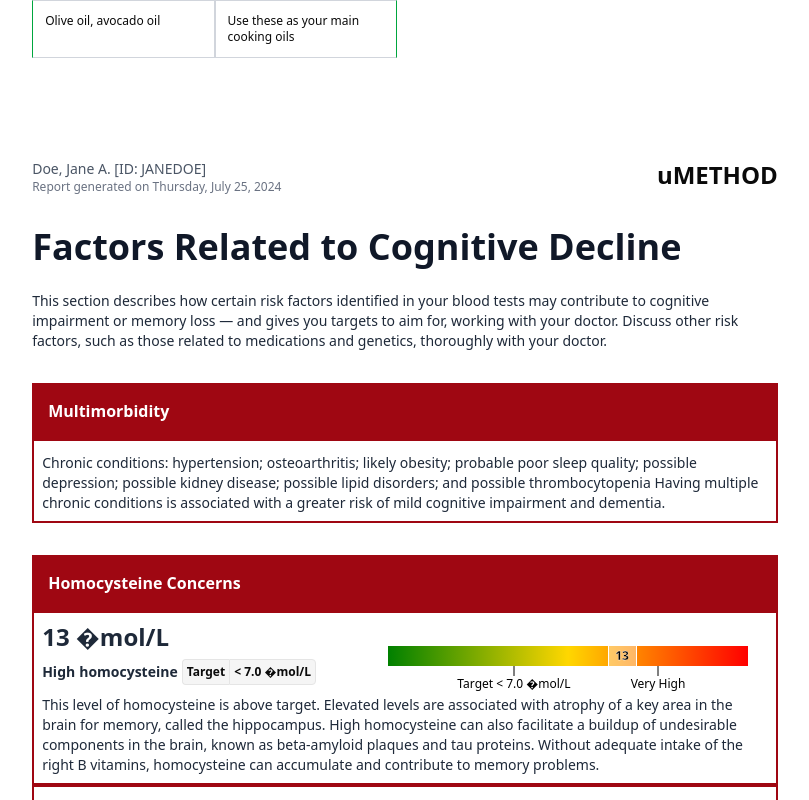
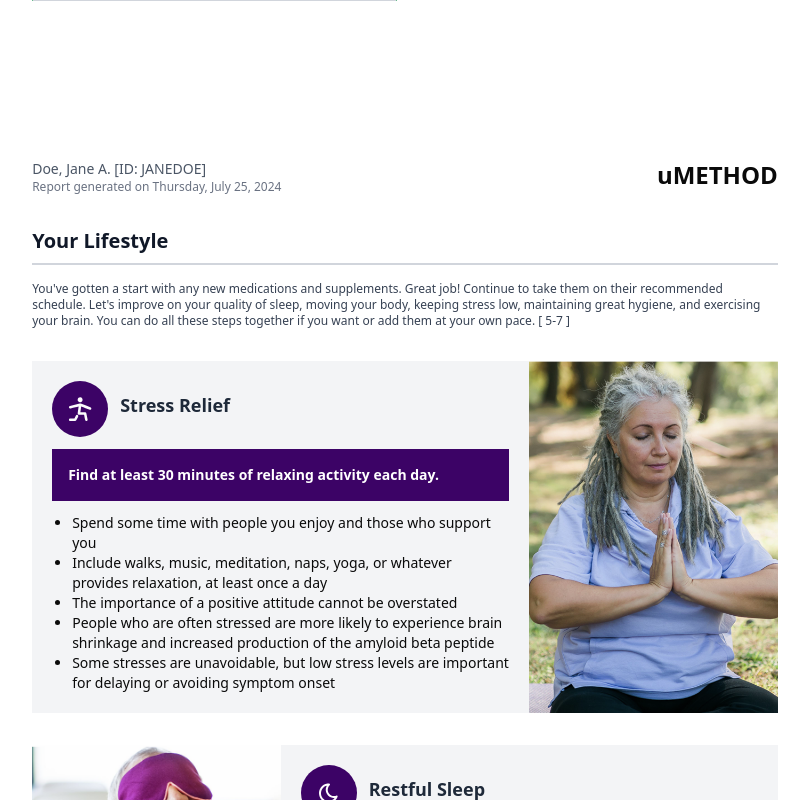
Before and after one commit to emumba-test-organization/report-viewer, a React (Vite) app: page / in a window 1280 px wide. Shown: the part 6600-7400 px from the top of the page, without its empty margins (235-1044 px from the left). Built offline with nearby package versions, Linux system fonts and the light colour scheme.

Commit message:
added lifestyle block components

```diff
--- a/public/report.json
+++ b/public/report.json
@@ -394,10 +394,6 @@
           {
             "foodGroup": "Poultry (like chicken or turkey)",
             "frequency": "2 times a week"
-          },
-          {
-            "foodGroup": "Olive oil, avocado oil",
-            "frequency": "Use these as your main cooking oils"
           }
         ]
       },
--- a/src/App.tsx
+++ b/src/App.tsx
@@ -1,7 +1,7 @@
 import "./App.css";
 import Preface, { type PrefaceData } from "./components/pages/Preface/Preface";
 import { type CurrentMedicationData } from "./components/pages/CurrentMedication";
-// import Lifestyle, { type LifestyleData } from "./components/pages/Lifestyle";
+import Lifestyle, { type LifestyleData } from "./components/pages/Lifestyle";
 import {
   type NutritionRecommendationsData,
   type NutritionConsumptionData,
@@ -11,7 +11,6 @@ import { useEffect, useState } from "react";
 import "./App.css";
 import { ActionPlan, type MedicationType } from "./components/pages/ActionPlan";
 import { type HealthReportData } from "./components/pages/HealthReport";
-import type { LifestyleData } from "./components/pages/Lifestyle";
 import HealthReport from "./components/pages/HealthReport/HealthReport";
 import NutritionAndDiet from "./components/pages/Nutrition/NutritionAndDiet";
 import { SupplementPlan } from "./components/pages/Supplements";
@@ -56,7 +55,7 @@ function App() {
       <ActionPlan data={report?.actionPlan} />
       <SupplementPlan data={report?.actionPlan?.supplements} />
       <NutritionAndDiet data={report?.nutrition} />
-      {/* <Lifestyle data={report?.lifestyle} /> */}
+      <Lifestyle data={report?.lifestyle} />
       <CognitionPage data={report?.cognitiveFunction} />
       <KnownMedicalConditions data={report} />
     </div>
--- a/src/components/pages/Lifestyle/Lifestyle.tsx
+++ b/src/components/pages/Lifestyle/Lifestyle.tsx
@@ -1,91 +1,53 @@
-export type LifestyleData = {
-  title: string;
-  intro: string;
-  recommendations: {
-    area: {
-      title: string;
-      image: string;
+/* eslint-disable @typescript-eslint/no-explicit-any */
+
+import {
+  PaginationWrapper,
+  type BlockConfig,
+  type BlockRenderer,
+} from "@/components/shared/PaginationWrapper";
+import {
+  LifeStyleIntro,
+  LifestyleRecommendationBlock,
+} from "./LifestyleBlocks";
+
+const Lifestyle = ({ data }: { data: any }) => {
+  const createLifecycleBlocks = (data: any): BlockConfig[] => [
+    { id: "lifestyleOverview", type: "lifestyleOverview", data: data },
+    ...(data.recommendations || []).map((section: any, index: number) => ({
+      id: `lifestyle-section-${index}`,
+      type: "lifestyle-section",
+      data: section,
+    })),
+  ];
+
+  const renderLifecycleBlock: BlockRenderer = (block, key, index) => {
+    const commonProps = {
+      key,
+      blockId: block.id,
     };
-    task: string;
-    instructions: string[];
-  }[];
-};
 
-type Props = {
-  data: LifestyleData;
-};
+    switch (block.type) {
+      case "lifestyleOverview":
+        return <LifeStyleIntro {...commonProps} data={block.data} />;
+      case "lifestyle-section":
+        return (
+          <LifestyleRecommendationBlock
+            {...commonProps}
+            index={index}
+            data={block.data}
+          />
+        );
+      default:
+        return null;
+    }
+  };
 
-const Lifestyle = ({ data: { title, intro, recommendations } }: Props) => {
   return (
-    <div className="w-[210mm] mx-auto p-6 bg-white">
-      <div className="mb-8">
-        <h3 className="text-xl font-bold text-gray-900 mb-4 border-b-2 border-gray-300 pb-2">
-          {title || "Lifestyle"}
-        </h3>
-
-        {/* Introduction */}
-        <p className="text-xs text-gray-700 mb-2">{intro || ""}</p>
-
-        {/* Recommendations */}
-        <div className="grid grid-cols-1 gap-2">
-          {recommendations.map((rec, index) => {
-            const { area, task, instructions } = rec;
-            const splitIconPath = area?.image.split("/");
-            const iconName =
-              splitIconPath[splitIconPath.length - 1].split(".")[0] || "";
-
-            const isEven = index % 2 === 0;
-            const gridClass = isEven
-              ? "grid-cols-[1fr_2fr]"
-              : "grid-cols-[2fr_1fr]";
-
-            const colStartClass = isEven ? "col-start-1" : "col-start-2";
-            return (
-              <div
-                className={`grid ${gridClass} row-gap-4 bg-gray-100`}
-                key={index}
-              >
-                <div
-                  className={`flex row-span-3 items-center ${colStartClass}`}
-                >
-                  <img
-                    src={`./${area?.title}.png`}
-                    alt="Lifestyle Card Image"
-                    className="w-full h-full object-cover"
-                  />
-                </div>
-                <div className="flex flex-col justify-center items-start gap-3 p-5">
-                  <div className="flex justify-start items-center-safe gap-3">
-                    <div className="flex items-center justify-center w-14 h-14 bg-purple-950 rounded-full">
-                      <img
-                        src={iconName ? `${iconName}.svg` : ""}
-                        alt="Lifestyle Icon"
-                        className="object-cover w-12 h-12"
-                      />
-                    </div>
-                    <h4 className="text-lg font-bold text-gray-800 mb-2">
-                      {area?.title || "Lifestyle"}
-                    </h4>
-                  </div>
-                  {task && (
-                    <div className="text-sm font-bold text-white bg-purple-950 p-4 w-full">
-                      <p className="pb-0">{task}</p>
-                    </div>
-                  )}
-                  {instructions && instructions.length > 0 && (
-                    <ul className="list-disc pl-5 text-sm font-medium">
-                      {instructions.map((instruction, index) => (
-                        <li key={index}>{instruction}</li>
-                      ))}
-                    </ul>
-                  )}
-                </div>
-              </div>
-            );
-          })}
-        </div>
-      </div>
-    </div>
+    <PaginationWrapper
+      data={data}
+      createBlocks={createLifecycleBlocks}
+      renderBlock={renderLifecycleBlock}
+    />
   );
 };
 
--- /dev/null
+++ b/src/components/pages/Lifestyle/LifestyleBlocks.tsx
@@ -0,0 +1,72 @@
+/* eslint-disable @typescript-eslint/no-explicit-any */
+import type { BlockProps } from "@/components/shared/PaginationWrapper";
+import { forwardRef } from "react";
+
+export const LifeStyleIntro = forwardRef<HTMLDivElement, BlockProps>(
+  ({ data, blockId, setRef }, ref) => (
+    <div ref={setRef ? setRef(blockId) : ref} className="mb-8">
+      <h3 className="text-xl font-bold text-gray-900 mb-4 border-b-2 border-gray-300 pb-2">
+        {data.title || "Lifestyle"}
+      </h3>
+
+      {/* Introduction */}
+      <p className="text-xs text-gray-700 mb-2">{data.intro || ""}</p>
+    </div>
+  )
+);
+export const LifestyleRecommendationBlock = forwardRef<
+  HTMLDivElement,
+  BlockProps
+>(({ index, data: rec, blockId, setRef }, ref) => {
+  console.log("Index: ", index);
+  console.log("Data: ", rec.task);
+
+  const { area, task, instructions } = rec;
+  const splitIconPath = area?.image.split("/");
+  const iconName = splitIconPath[splitIconPath.length - 1].split(".")[0] || "";
+
+  const isEven = index ? index % 2 === 0 : true;
+  const gridClass = isEven ? "grid-cols-[1fr_2fr]" : "grid-cols-[2fr_1fr]";
+
+  const colStartClass = isEven ? "col-start-1" : "col-start-2";
+  return (
+    <div
+      ref={setRef ? setRef(blockId) : ref}
+      className={`grid ${gridClass} row-gap-4 bg-gray-100 mb-8`}
+    >
+      <div className={`flex row-span-3 items-center ${colStartClass}`}>
+        <img
+          src={`./${area?.title}.png`}
+          alt="Lifestyle Card Image"
+          className="w-full h-full object-cover"
+        />
+      </div>
+      <div className="flex flex-col justify-center items-start gap-3 p-5">
+        <div className="flex justify-start items-center-safe gap-3">
+          <div className="flex items-center justify-center w-14 h-14 bg-purple-950 rounded-full">
+            <img
+              src={iconName ? `${iconName}.svg` : ""}
+              alt="Lifestyle Icon"
+              className="object-cover w-12 h-12"
+            />
+          </div>
+          <h4 className="text-lg font-bold text-gray-800 mb-2">
+            {area?.title || "Lifestyle"}
+          </h4>
+        </div>
+        {task && (
+          <div className="text-sm font-bold text-white bg-purple-950 p-4 w-full">
+            <p className="pb-0">{task}</p>
+          </div>
+        )}
+        {instructions && instructions.length > 0 && (
+          <ul className="list-disc pl-5 text-sm font-medium">
+            {instructions.map((instruction: any, index: any) => (
+              <li key={index}>{instruction}</li>
+            ))}
+          </ul>
+        )}
+      </div>
+    </div>
+  );
+});
--- a/src/components/pages/Lifestyle/index.ts
+++ b/src/components/pages/Lifestyle/index.ts
@@ -1,2 +1,2 @@
 export { default } from "./Lifestyle";
-export type { LifestyleData } from "./Lifestyle";
+export type { LifestyleData } from "./types";
--- /dev/null
+++ b/src/components/pages/Lifestyle/types.ts
@@ -0,0 +1,12 @@
+export type LifestyleData = {
+  title: string;
+  intro: string;
+  recommendations: {
+    area: {
+      title: string;
+      image: string;
+    };
+    task: string;
+    instructions: string[];
+  }[];
+};
```
